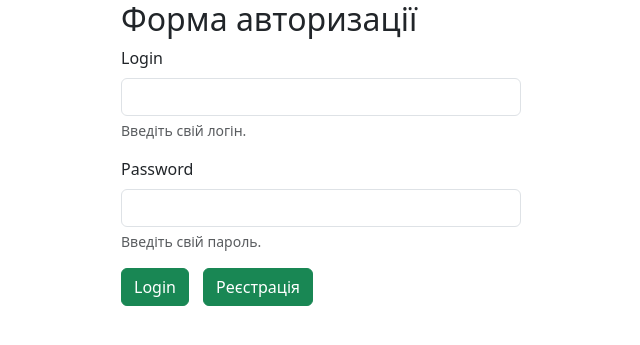
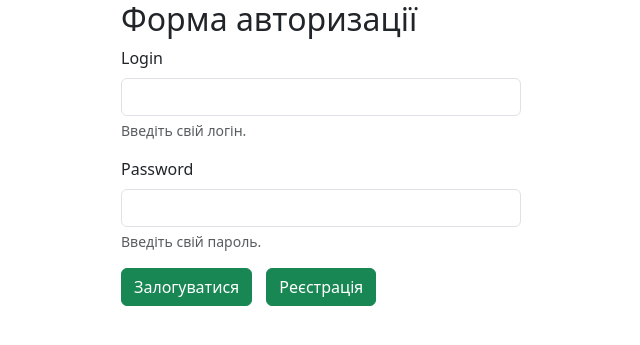
Before and after one commit to kess13/Django-Website, a Django app: template members/templates/members/auth/login.html in a window 1280 px wide. Shown: the top 345 px of the page, without its empty margins (319-959 px from the left). Run offline with Django 3.2, Linux system fonts and the light colour scheme; the template is opened without the code that fills it, so the values that code supplies are empty.

Commit message:
Update login.html

```diff
--- a/members/templates/members/auth/login.html
+++ b/members/templates/members/auth/login.html
@@ -41,7 +41,7 @@
                      <div id="usernameHelp" class="form-text">Введіть свій пароль.</div>
                 </div>
 
-                <button class="btn btn-success" type="submit">Login</button>
+                <button class="btn btn-success" type="submit">Залогуватися</button>
                  <button class="btn btn-success"   type="button" name="reg"  >Реєстрація</button>
                    <script>
         document.getElementsByName("reg")[0].addEventListener('click', function() {
```
